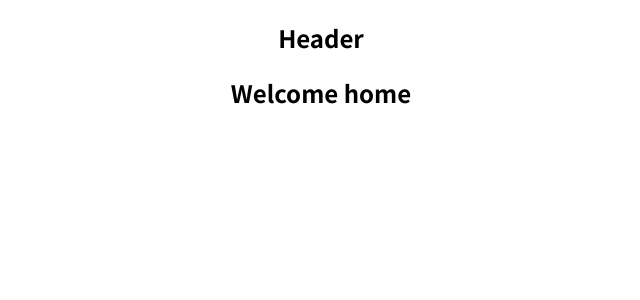
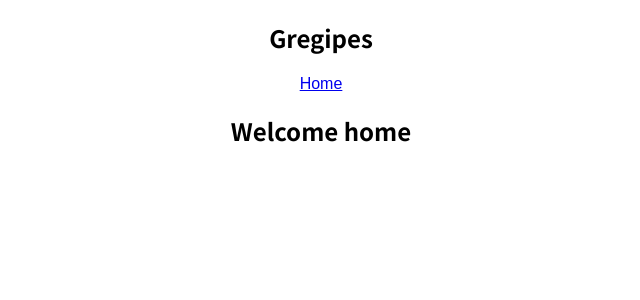
Before and after one commit to Albadylic/Gregipes-V2, a React (Create React App) app: page / in a window 1280 px wide. Shown: the top 300 px of the page, without its empty margins (319-959 px from the left). Built offline with nearby package versions, Linux system fonts and the light colour scheme; a web font is replaced by a local one.

Commit message:
Add home link Fixes #16

```diff
--- a/src/App.jsx
+++ b/src/App.jsx
@@ -9,8 +9,8 @@ import RecipePage from "./RecipePage/RecipePage";
 const App = () => {
   return (
     <section className="App">
-      <Header />
       <Router>
+        <Header />
         <Switch>
           <Route exact path="/" component={Home} />
           <Route exact path="/results" component={Results} />
--- a/src/Header/Header.jsx
+++ b/src/Header/Header.jsx
@@ -1,9 +1,13 @@
 import React from "react";
+import { Link } from "react-router-dom";
 
 const Header = () => {
   return (
     <header>
-      <h1>Header</h1>
+      <h1>Gregipes</h1>
+      <Link to="/">
+        <p>Home</p>
+      </Link>
     </header>
   );
 };
```
